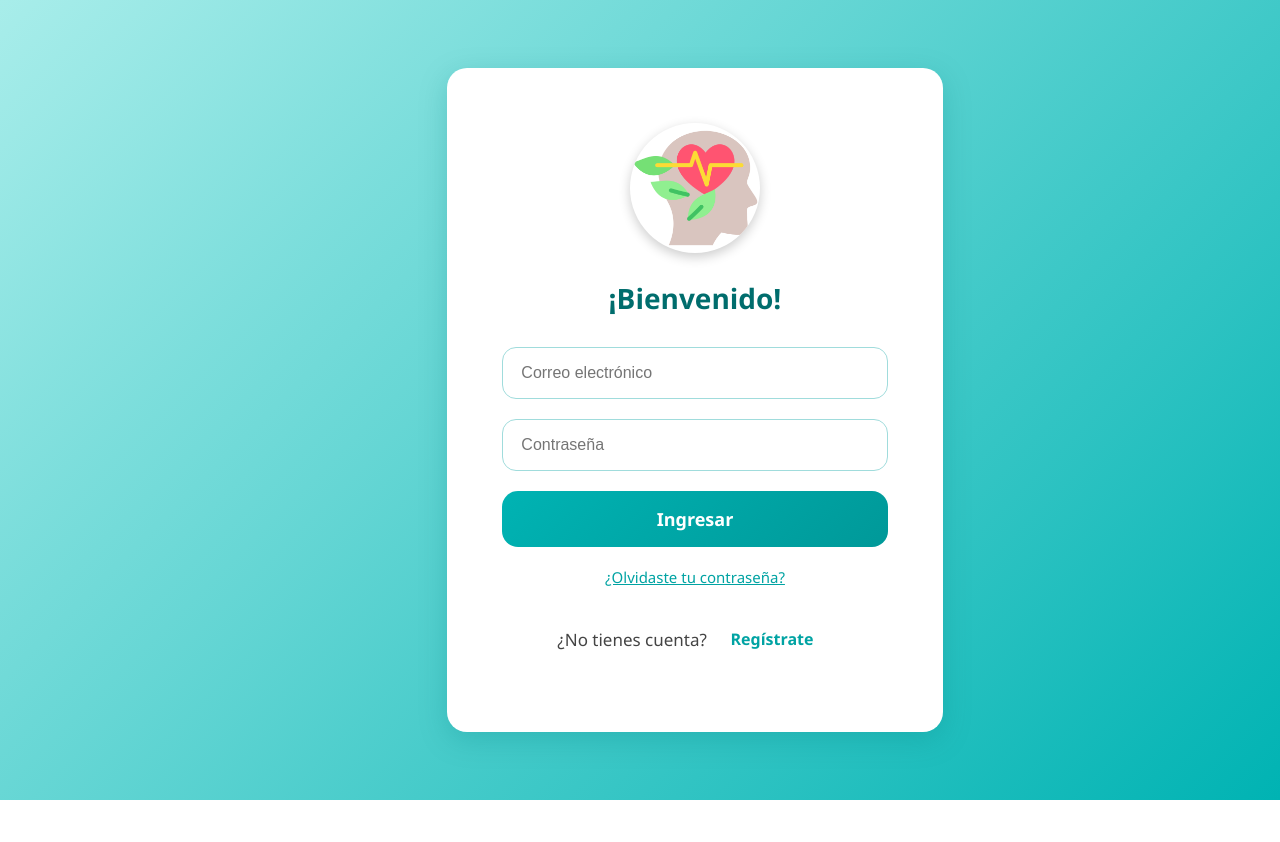
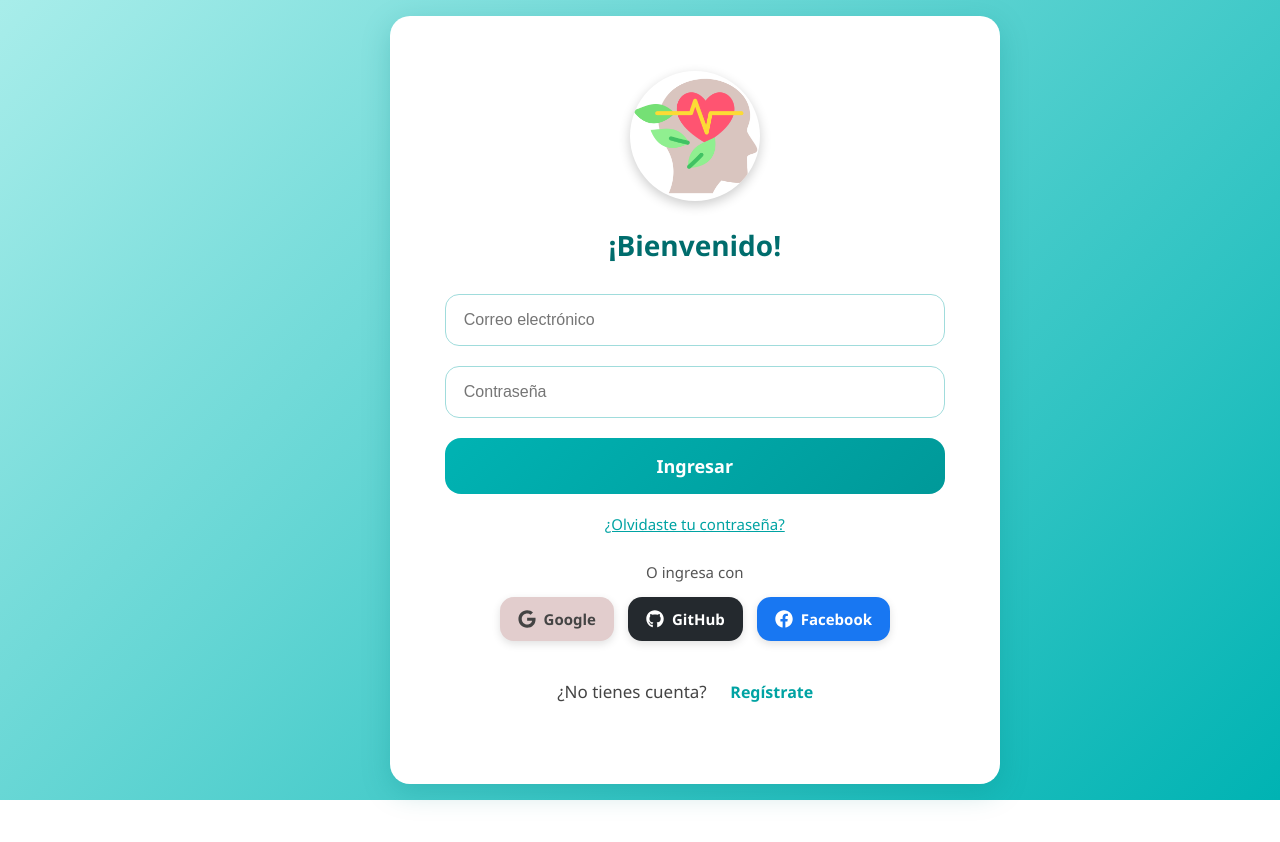
Before and after one commit to Luisa1201/projectmentalhealth, a React (Vite) app: page / in a window 1280 px wide. Shown: the top 842 px of the page. Built offline with nearby package versions, Linux system fonts and the light colour scheme.

Commit message:
Buttons Github, Facebook y google.

```diff
--- a/package.json
+++ b/package.json
@@ -11,7 +11,8 @@
   },
   "dependencies": {
     "react": "^19.1.1",
-    "react-dom": "^19.1.1"
+    "react-dom": "^19.1.1",
+    "react-icons": "^5.5.0"
   },
   "devDependencies": {
     "@eslint/js": "^9.33.0",
--- a/src/pages/LoginPage/LoginPage.css
+++ b/src/pages/LoginPage/LoginPage.css
@@ -148,3 +148,75 @@ body {
     font-size: 24px;
   }
 }
+/* Sección de login social */
+.social-login {
+  text-align: center;
+  margin: 25px 0;
+}
+
+.social-login p {
+  font-size: 15px;
+  font-weight: 500;
+  color: #555;
+  margin-bottom: 14px;
+}
+
+.social-buttons {
+  display: flex;
+  justify-content: center;
+  gap: 14px;
+  flex-wrap: wrap;
+}
+
+.social-buttons button {
+  display: flex;
+  align-items: center;
+  gap: 8px;
+  padding: 12px 18px;
+  border: none;
+  border-radius: 14px;
+  font-size: 15px;
+  font-weight: 600;
+  cursor: pointer;
+  transition: all 0.3s ease;
+  box-shadow: 0 3px 8px rgba(0, 0, 0, 0.12);
+}
+
+/* Iconos */
+.social-buttons button .icon {
+  font-size: 18px;
+}
+
+/* Google */
+.google-btn {
+  background-color: #e2cdcd;
+  color: #444;
+  border: 1px solid #ddd;
+}
+
+.google-btn:hover {
+  background-color: #f5f5f5;
+  transform: translateY(-2px);
+}
+
+/* GitHub */
+.github-btn {
+  background-color: #24292e;
+  color: #ffffff;
+}
+
+.github-btn:hover {
+  background-color: #1c1f23;
+  transform: translateY(-2px);
+}
+
+/* Facebook */
+.facebook-btn {
+  background-color: #1877f2;
+  color: #ffffff;
+}
+
+.facebook-btn:hover {
+  background-color: #0f5ad1;
+  transform: translateY(-2px);
+}
--- a/src/pages/LoginPage/LoginPage.jsx
+++ b/src/pages/LoginPage/LoginPage.jsx
@@ -1,4 +1,5 @@
 import React from "react";
+import { FaGoogle, FaGithub, FaFacebook } from "react-icons/fa";
 import "./LoginPage.css";
 
 function LoginPage({ onRegisterClick, onForgotClick }) {
@@ -12,10 +13,11 @@ function LoginPage({ onRegisterClick, onForgotClick }) {
         />
         <h2>¡Bienvenido!</h2>
       </div>
+
       <form className="login-form">
         <input type="email" placeholder="Correo electrónico" required />
         <input type="password" placeholder="Contraseña" required />
-        <button type="submit">Ingresar</button>
+        <button type="submit" className="login-btn">Ingresar</button>
       </form>
 
       <p className="forgot-password">
@@ -23,6 +25,21 @@ function LoginPage({ onRegisterClick, onForgotClick }) {
           ¿Olvidaste tu contraseña?
         </span>
       </p>
+
+      <div className="social-login">
+        <p>O ingresa con</p>
+        <div className="social-buttons">
+          <button type="button" className="google-btn">
+            <FaGoogle className="icon" /> Google
+          </button>
+          <button type="button" className="github-btn">
+            <FaGithub className="icon" /> GitHub
+          </button>
+          <button type="button" className="facebook-btn">
+            <FaFacebook className="icon" /> Facebook
+          </button>
+        </div>
+      </div>
 
       <p className="auth-text">
         ¿No tienes cuenta?{" "}
```
Also changed, not shown: 1 other file (tests, documents, lock files or other folders).
